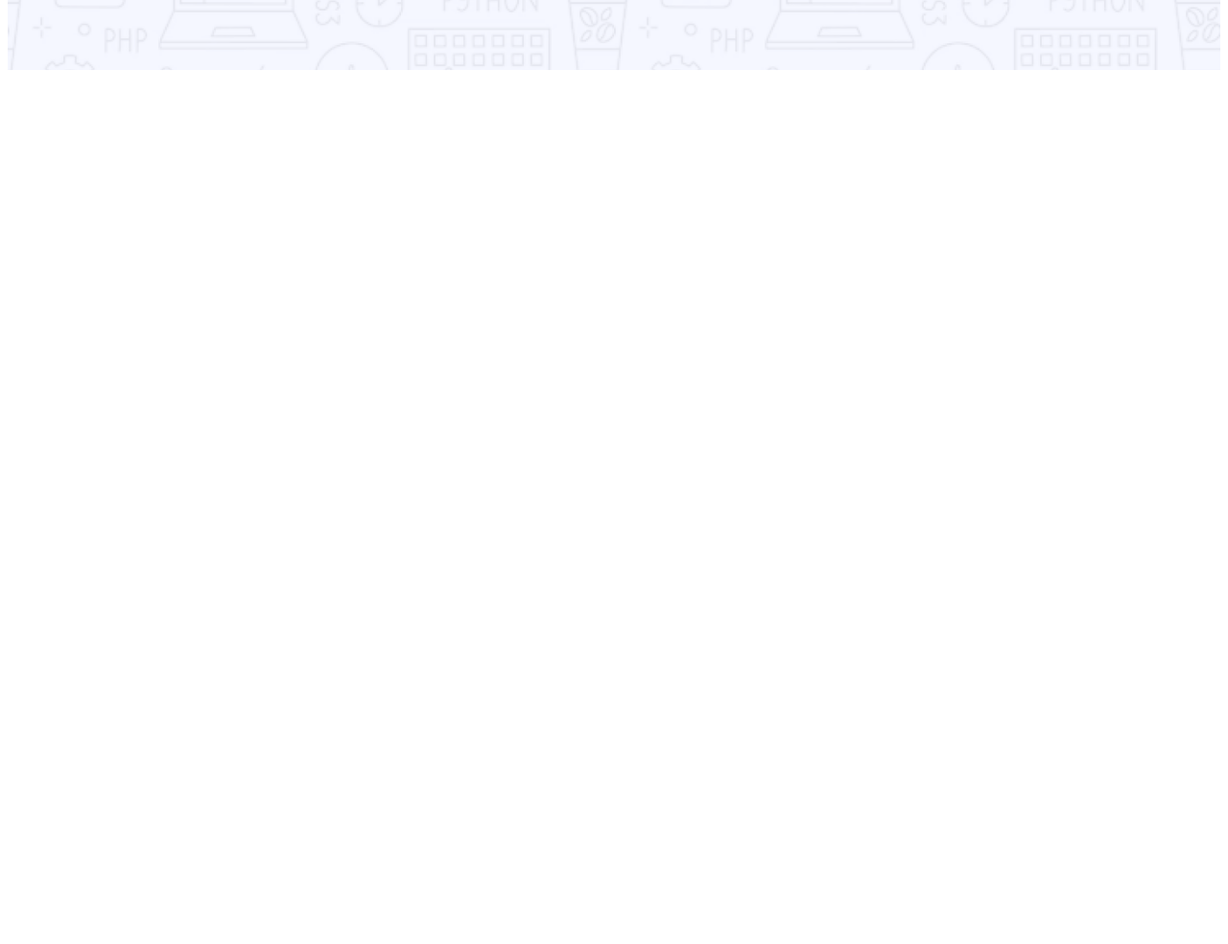
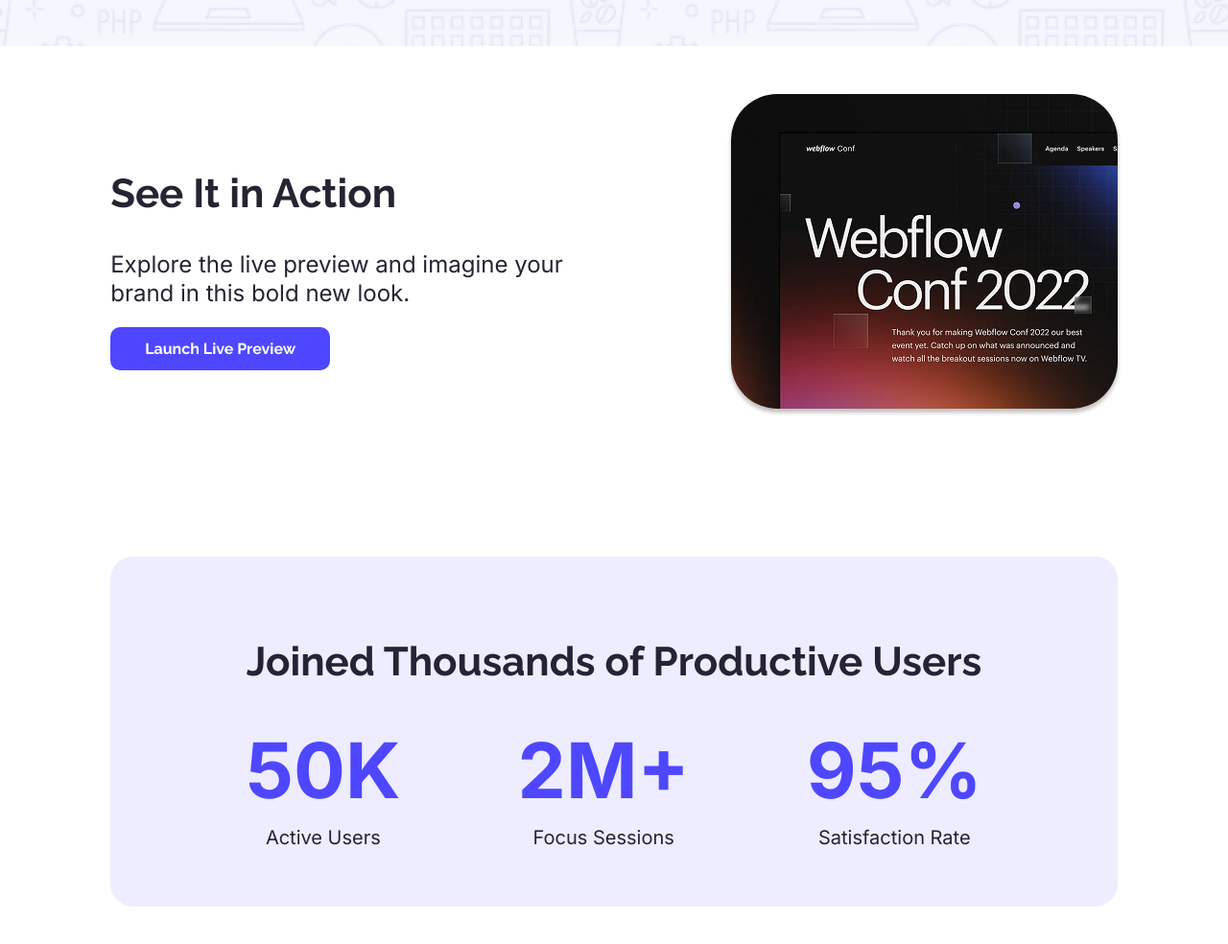
Before and after one commit to Shaqibul-Neil/webflow-1A, a plain HTML site: page index.html in a window 1280 px wide. Shown: the part 512-1496 px from the top of the page at 96% size. Before the commit the page ends 800 px from the top, so only its background shows below. Drawn offline with Linux system fonts and the light colour scheme.

Commit message:
join complete

```diff
--- a/css/style.css
+++ b/css/style.css
@@ -9,13 +9,16 @@
   --darkblue: #252432;
   --blue: #4e47ff;
 
-  --bg: #def0fc;
+  --bg: #e5f4ff;
+  --bg-secondary: rgb(88, 71, 255, 0.1);
 
   --rale: "Raleway", sans-serif;
   --int: "Inter", sans-serif;
 }
 /*common css*/
 body {
+  margin: 0;
+  padding: 0;
   font-family: var(--int);
   font-size: 16px;
   font-weight: 400;
@@ -24,7 +27,6 @@ body {
 
 /*header start*/
 header {
-  margin-bottom: 100px;
   background-image: url(../images/hero-bg.png);
   background-position: center;
   background-repeat: no-repeat;
@@ -33,7 +35,8 @@ header {
 
 /*nav*/
 nav {
-  margin: 20px 9%;
+  margin: 0 9%;
+  padding-top: 15px;
   display: flex;
   justify-content: space-between;
   align-items: center;
@@ -75,3 +78,63 @@ nav {
 }
 
 /*header end*/
+/*main start*/
+main {
+}
+/*action */
+.action {
+  margin: 0 9% 100px;
+  padding: 50px 0;
+  display: flex;
+  justify-content: space-between;
+  align-items: center;
+}
+.action_content {
+  width: 517px;
+}
+.action_title {
+  font-family: var(--rale);
+  font-size: 42px;
+  font-weight: 700;
+  color: var(--darkblue);
+}
+.action_text {
+  margin: 20px 0;
+  font-size: 24px;
+  line-height: 30px;
+}
+.action_img {
+  width: 403px;
+}
+.action_img img {
+  width: 100%;
+  border-radius: 48px;
+  box-shadow: 0 4px 4px 0 rgba(0, 0, 0, 0.25);
+}
+
+/*join */
+.join {
+  margin: 0 9% 100px;
+  padding: 50px 80px;
+  background-color: var(--bg-secondary);
+  text-align: center;
+  border-radius: 24px;
+}
+.join_content {
+  margin-top: 40px;
+  display: flex;
+  justify-content: space-around;
+}
+.join_item {
+}
+.join_text {
+  margin: 0;
+  font-size: 80px;
+  font-weight: 700;
+  color: var(--blue);
+}
+.join_info {
+  margin: 10px 0;
+  font-size: 20px;
+}
+/*main end*/
--- a/index.html
+++ b/index.html
@@ -26,5 +26,56 @@
       <!-- banner end -->
     </header>
     <!-- header end -->
+    <!-- main section start -->
+    <main>
+      <!-- action start -->
+      <section class="action">
+        <div class="action_content">
+          <h2 class="action_title">See It in Action</h2>
+          <p class="action_text">
+            Explore the live preview and imagine your brand in this bold new
+            look.
+          </p>
+          <button class="btn">Launch Live Preview</button>
+        </div>
+        <div class="action_img">
+          <img src="images/wc-mini.png" alt="webflow" />
+        </div>
+      </section>
+      <!-- action end -->
+
+      <!-- join start -->
+      <section class="join">
+        <h2 class="action_title">Joined Thousands of Productive Users</h2>
+        <div class="join_content">
+          <!-- 1st item start-->
+          <div class="join_item">
+            <h3 class="join_text">50K</h3>
+            <p class="join_info">Active Users</p>
+          </div>
+          <!-- 1st item end-->
+
+          <!-- 2nd item start-->
+          <div class="join_item">
+            <h3 class="join_text">2M+</h3>
+            <p class="join_info">Focus Sessions</p>
+          </div>
+          <!-- 2nd item end-->
+
+          <!-- 3rd item start-->
+          <div class="join_item">
+            <h3 class="join_text">95%</h3>
+            <p class="join_info">Satisfaction Rate</p>
+          </div>
+          <!-- 3rd item end-->
+        </div>
+      </section>
+      <!-- join end -->
+
+      <!-- testimonial start -->
+      <section class="testimonial"></section>
+      <!-- testimonial end -->
+    </main>
+    <!-- main section end -->
   </body>
 </html>
```
